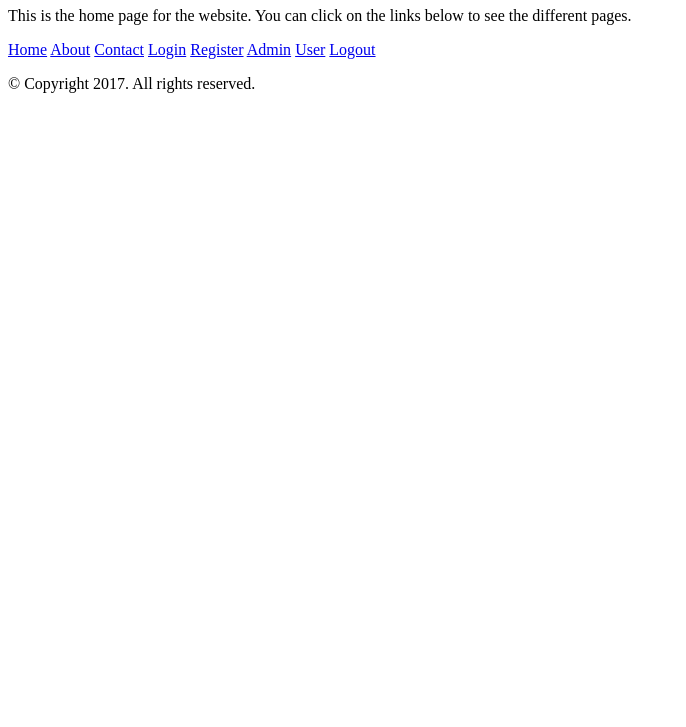
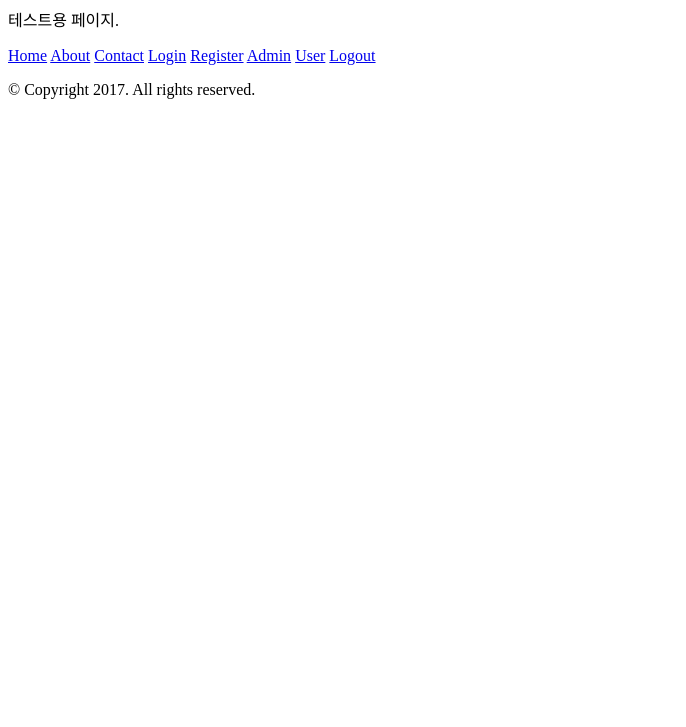
Before and after one commit to josungwoo/MyWeb, a plain HTML site: page index.HTML in a window 1280 px wide. Shown: the part 73-800 px from the top of the page, without its empty margins (0-686 px from the left). Drawn offline with Linux system fonts and the light colour scheme.

Commit message:
Update index.HTML

```diff
--- a/index.HTML
+++ b/index.HTML
@@ -9,7 +9,7 @@
 <h1>Welcome to the Home Page</h1>
 </div>
 <div id="content">
-<p>This is the home page for the website. You can click on the links below to see the different pages.</p>
+<p>테스트용 페이지.</p>
 <p>
 <a href="index.html">Home</a>
 <a href="about.html">About</a>
```
